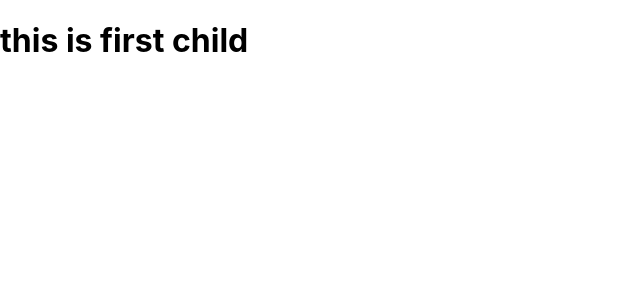
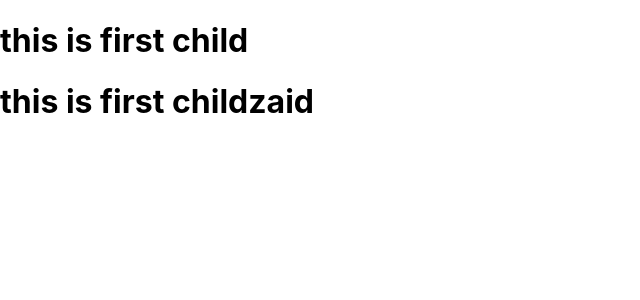
Before and after one commit to ZaidAhmed786/boot, a React (Create React App) app: page / in a window 1280 px wide. Shown: the top 300 px of the page, without its empty margins (0-640 px from the left). Built offline with nearby package versions, Linux system fonts and the light colour scheme.

Commit message:
values pass

```diff
--- a/src/App.js
+++ b/src/App.js
@@ -5,7 +5,7 @@ import Parent from './Shahid';
 function App() {
     return(
       <div>
-        <Parent />
+        <Parent name='zaid' />
       </div>
     )
       }
--- a/src/Shahid.js
+++ b/src/Shahid.js
@@ -1,10 +1,10 @@
 import React from 'react';
 import Child from './Zaid';
 
-const Parent = () => {
+const Parent = (props) => {
 
       return (
-          <Child />
+          <Child name={props.name} />
       );
 
 
--- a/src/Zaid.js
+++ b/src/Zaid.js
@@ -1,7 +1,7 @@
 import React from 'react'
 
 
-const Child = () => {
+const Child = (props) => {
 
 
 return (
@@ -9,6 +9,7 @@ return (
 <div>
 
     <h1>this is first child</h1>
+<h1>this is first child{props.name}</h1>
 </div>
 
 )
```
